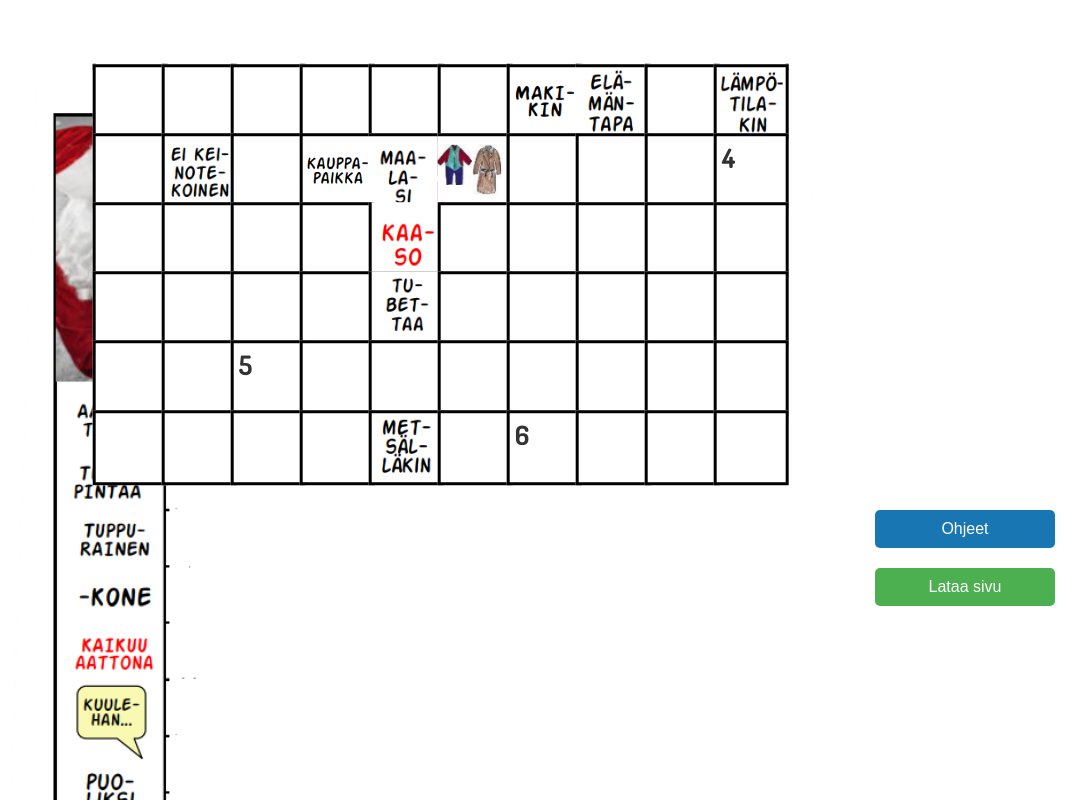
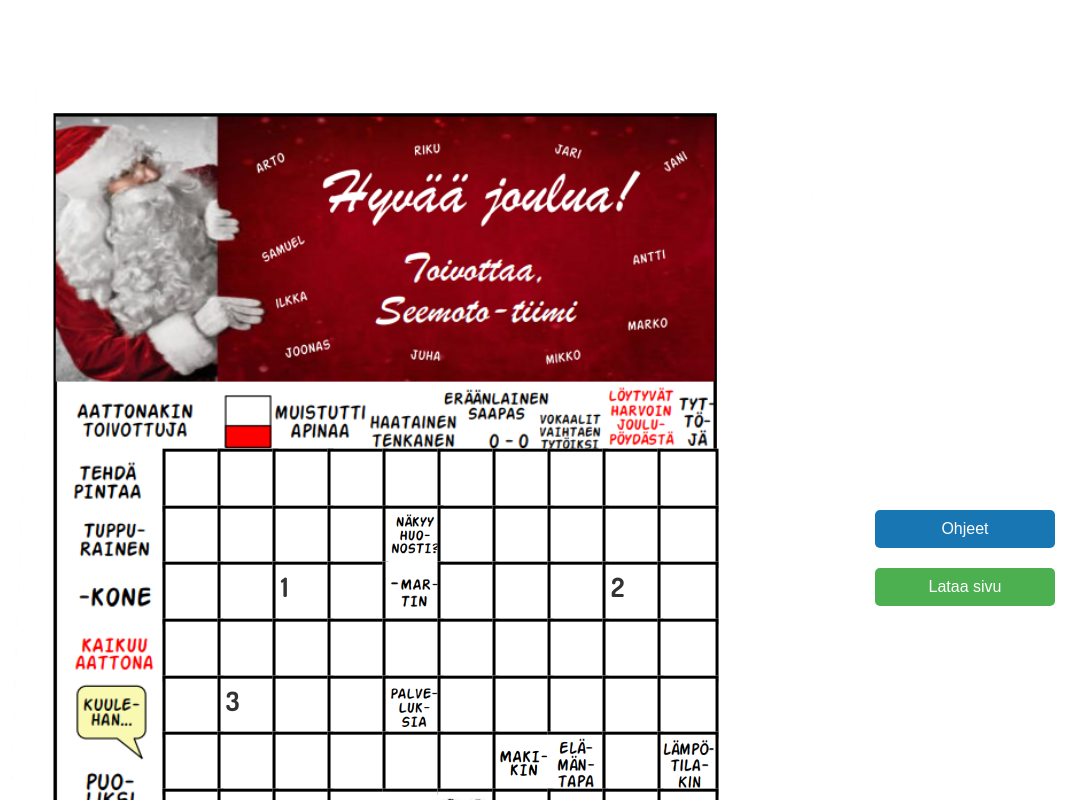
Before and after one commit to DeveloperWizard83/ristikko2021, a React (Vite) app: page / in a window 1280 px wide. Shown: the top 800 px of the page, without its empty margins (215-1280 px from the left). Built offline with nearby package versions, Linux system fonts and the light colour scheme.

Commit message:
Parempi mobiilikäytettävyys

```diff
--- a/src/CrosswordGrid.css
+++ b/src/CrosswordGrid.css
@@ -83,39 +83,6 @@
 }
 
 
-@media (max-height: 910px) {
-  .grid-container {
-    grid-template-rows: repeat(11, 71.8px); /* Example to adjust row height based on viewport height */
-    grid-template-columns: repeat(10, 71.5px);
-    top: 4.5%;
-  }
-}
-
-@media (max-height: 800px) {
-  .grid-container {
-    grid-template-rows: repeat(11, 69.2px); /* Example to adjust row height based on viewport height */
-    grid-template-columns: repeat(10, 69px);
-    top: 3.4%;
-  }
-}
-@media (max-height: 750px) {
-  .grid-container {
-    grid-template-rows: repeat(11, 72px); /* Example to adjust row height based on viewport height */
-    grid-template-columns: repeat(10, 71.5px);
-    top: 4.5%;
-  }
-}
-
-@media (max-height: 600px) {
-  .canvas{
-    margin-top: -200px;
-  }
-  .grid-container {
-    grid-template-rows: repeat(11, 54px); /* Example to adjust row height based on viewport height */
-    grid-template-columns: repeat(10, 53.6px);
-    top: -6.5%;
-  }
-}
 
 .special-1{
   background-image: url('assets/images/1-kysymys.png');
```
